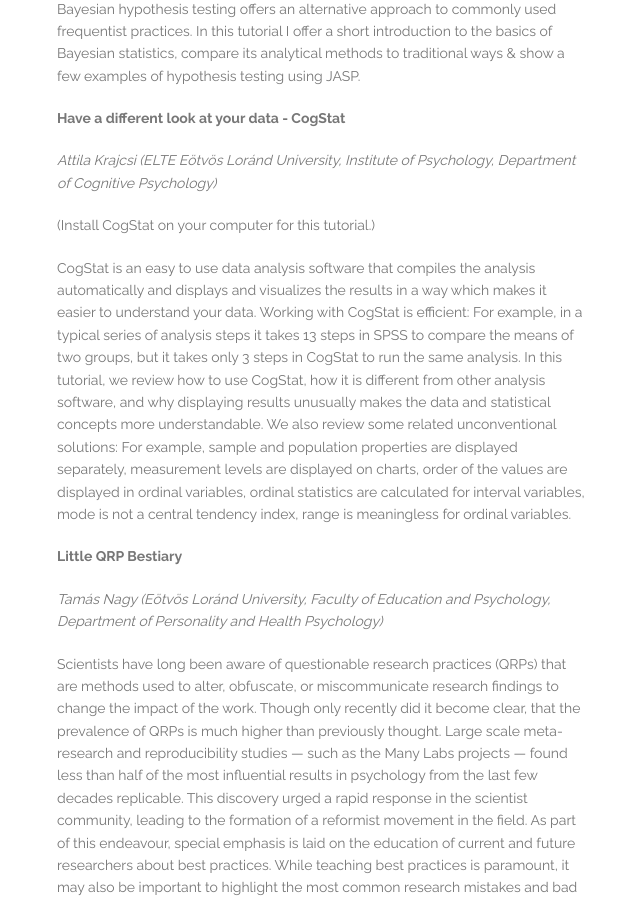
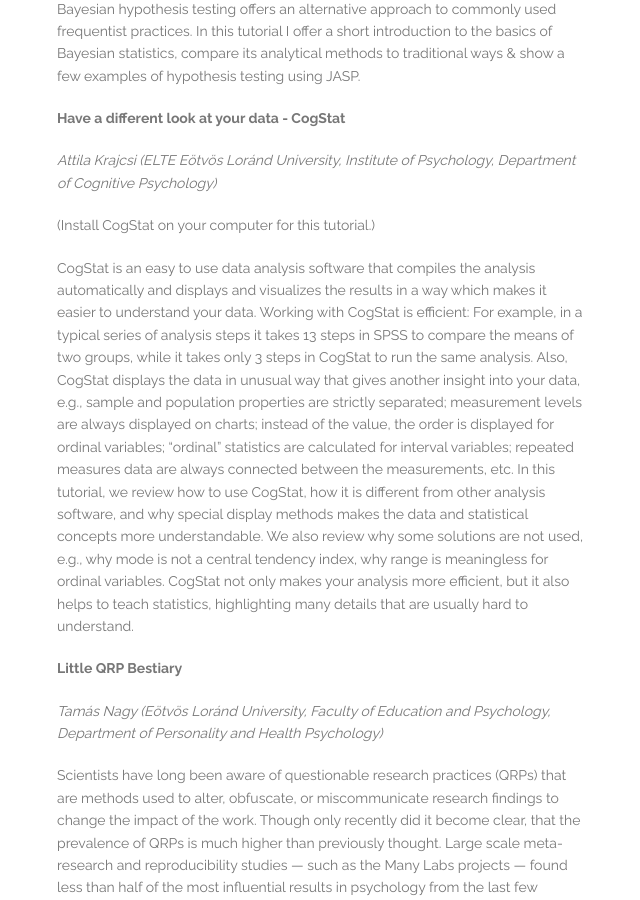
Before and after one commit to cogstat/cogstat_website, a Jekyll site: the page built from best_practices_symposium/program.md, in a window 1280 px wide and 900 px high, scrolled down 2707 px. Shown: the whole window, without its empty margins (38-678 px from the left). Built offline with Jekyll 4.4.1, drawn with Linux system fonts in a browser that asks for light colours.

Commit message:
Update program.md

```diff
--- a/best_practices_symposium/program.md
+++ b/best_practices_symposium/program.md
@@ -108,7 +108,7 @@ _Attila Krajcsi (ELTE Eötvös Loránd University, Institute of Psychology, Depa
 
 (Install CogStat on your computer for this tutorial.)
 
-CogStat is an easy to use data analysis software that compiles the analysis automatically and displays and visualizes the results in a way which makes it easier to understand your data. Working with CogStat is efficient: For example, in a typical series of analysis steps it takes 13 steps in SPSS to compare the means of two groups, but it takes only 3 steps in CogStat to run the same analysis. In this tutorial, we review how to use CogStat, how it is different from other analysis software, and why displaying results unusually makes the data and statistical concepts more understandable. We also review some related unconventional solutions: For example, sample and population properties are displayed separately, measurement levels are displayed on charts, order of the values are displayed in ordinal variables, ordinal statistics are calculated for interval variables, mode is not a central tendency index, range is meaningless for ordinal variables.
+CogStat is an easy to use data analysis software that compiles the analysis automatically and displays and visualizes the results in a way which makes it easier to understand your data. Working with CogStat is efficient: For example, in a typical series of analysis steps it takes 13 steps in SPSS to compare the means of two groups, while it takes only 3 steps in CogStat to run the same analysis. Also, CogStat displays the data in unusual way that gives another insight into your data, e.g., sample and population properties are strictly separated; measurement levels are always displayed on charts; instead of the value, the order is displayed for ordinal variables; “ordinal” statistics are calculated for interval variables; repeated measures data are always connected between the measurements, etc. In this tutorial, we review how to use CogStat, how it is different from other analysis software, and why special display methods makes the data and statistical concepts more understandable. We also review why some solutions are not used, e.g., why mode is not a central tendency index, why range is meaningless for ordinal variables. CogStat not only makes your analysis more efficient, but it also helps to teach statistics, highlighting many details that are usually hard to understand.
 
 __Little QRP Bestiary__
 
```
